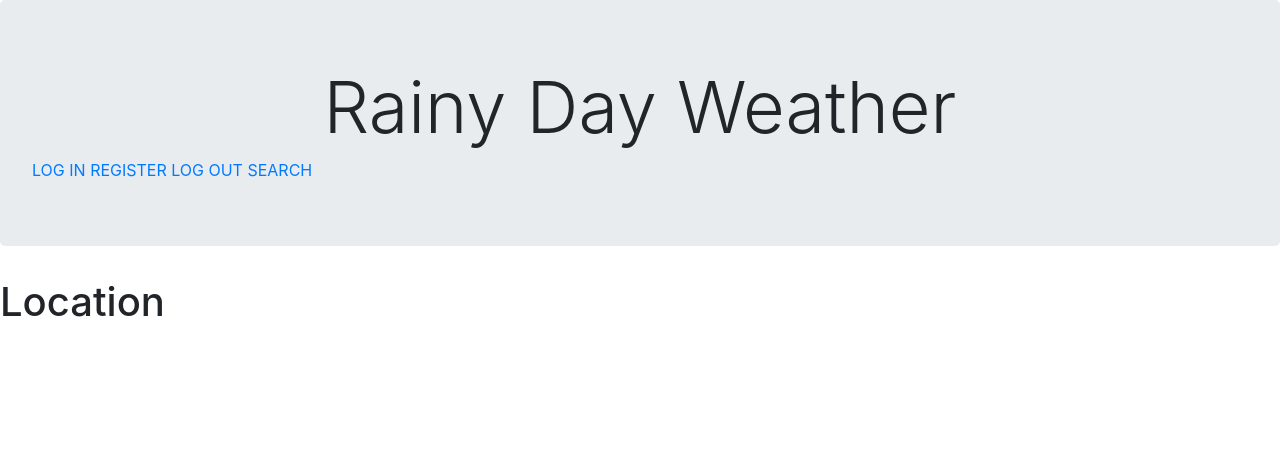
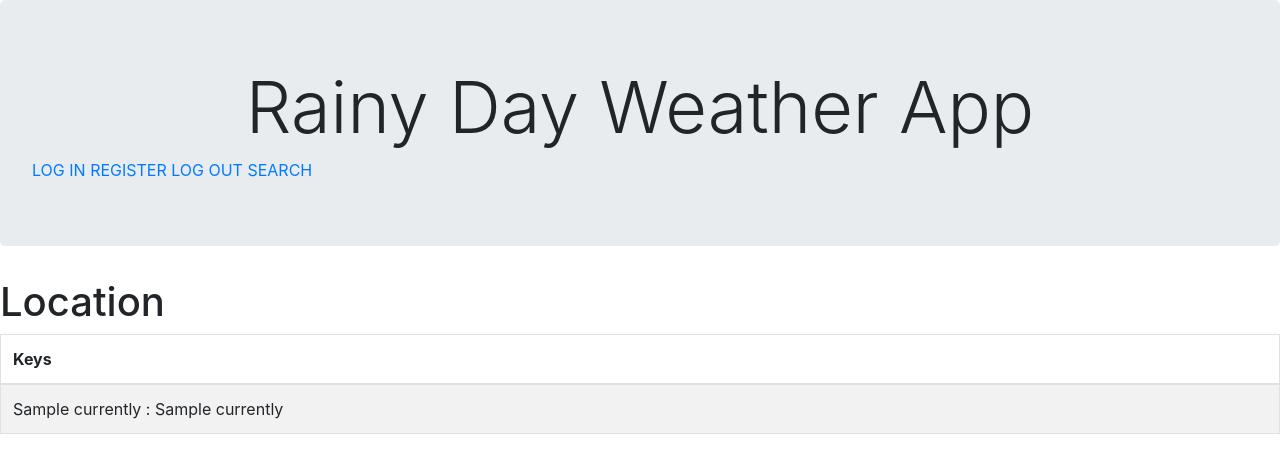
Before and after one commit to ethanbates14/project1, a Flask app: page /location in a window 1280 px wide. Shown: the top 473 px of the page. Run offline with Flask 2, Linux system fonts and the light colour scheme; a database or web service that is not in the repository returns one stand-in record (values such as "Sample title"); data that the repository does not hold is empty; some libraries are stand-ins or nearby versions.

Commit message:
modified location template to accept API data

```diff
--- a/application.py
+++ b/application.py
@@ -6,6 +6,8 @@ from flask_session import Session
 from sqlalchemy import create_engine,Table,Column,Integer,Numeric,String,Date,ForeignKey
 from sqlalchemy.orm import scoped_session, sessionmaker, relationship
 from sqlalchemy.ext.declarative import declarative_base
+
+import requests,json
 
 app = Flask(__name__)
 
@@ -121,14 +123,24 @@ def search():
 		return render_template("results.html")
 
 
-@app.route("/results", methods=['GET', 'POST'])
+@app.route("/results", methods=['POST'])
 def results():
-	loc_data = db.query(Cities).filter(Cities.zipcode.like("%91601%")).all()
+	search_param = request.form['search_param']
+	search_val = request.form['param_val']
+
+	if search_param == 'zipcode':
+		loc_data = db.query(Cities).filter(Cities.zipcode.like("%" + search_val + "%")).all()
+	elif search_param == 'cityname':
+		search_val = search_val.upper()
+		loc_data = db.query(Cities).filter(Cities.city_name.like("%" + search_val + "%")).all()
+
 	return render_template("results.html", locations=loc_data)
 
 @app.route("/location")
 def location():
-    return render_template("location.html")
+	ds_apikey="9a80dd9e0d1a1d0ca8931b3899507105"
+	weather = requests.get("https://api.darksky.net/forecast/9a80dd9e0d1a1d0ca8931b3899507105/42.37,-71.11").json()
+	return render_template("location.html",weather=weather)
 
 if __name__ == '__main__':
     app.run(debug=True)
--- a/templates/layout.html
+++ b/templates/layout.html
@@ -6,7 +6,7 @@
     </head>
     <body>
         <div class="jumbotron">
-            <h1 class="display-3 text-center">Rainy Day Weather</h1>
+            <h1 class="display-3 text-center">Rainy Day Weather App</h1>
             <a href="/login">LOG IN</a>
             <a href="/register">REGISTER</a>
             <a href="/logout">LOG OUT</a>
--- a/templates/location.html
+++ b/templates/location.html
@@ -6,4 +6,16 @@
 
 {% block body %}
     <h1>Location</h1>
+        <table class="table table-striped table-bordered">
+        <thead>
+            <th scope="col">Keys</th>
+        </thead>
+        <tbody>
+             {% for k,v in weather['currently'].items(): %}
+            <tr>
+                <td>{{ k }} : {{ v }}</td>
+            </tr>
+            {% endfor %}
+        </tbody>
+    </table>
 {% endblock %}
```
